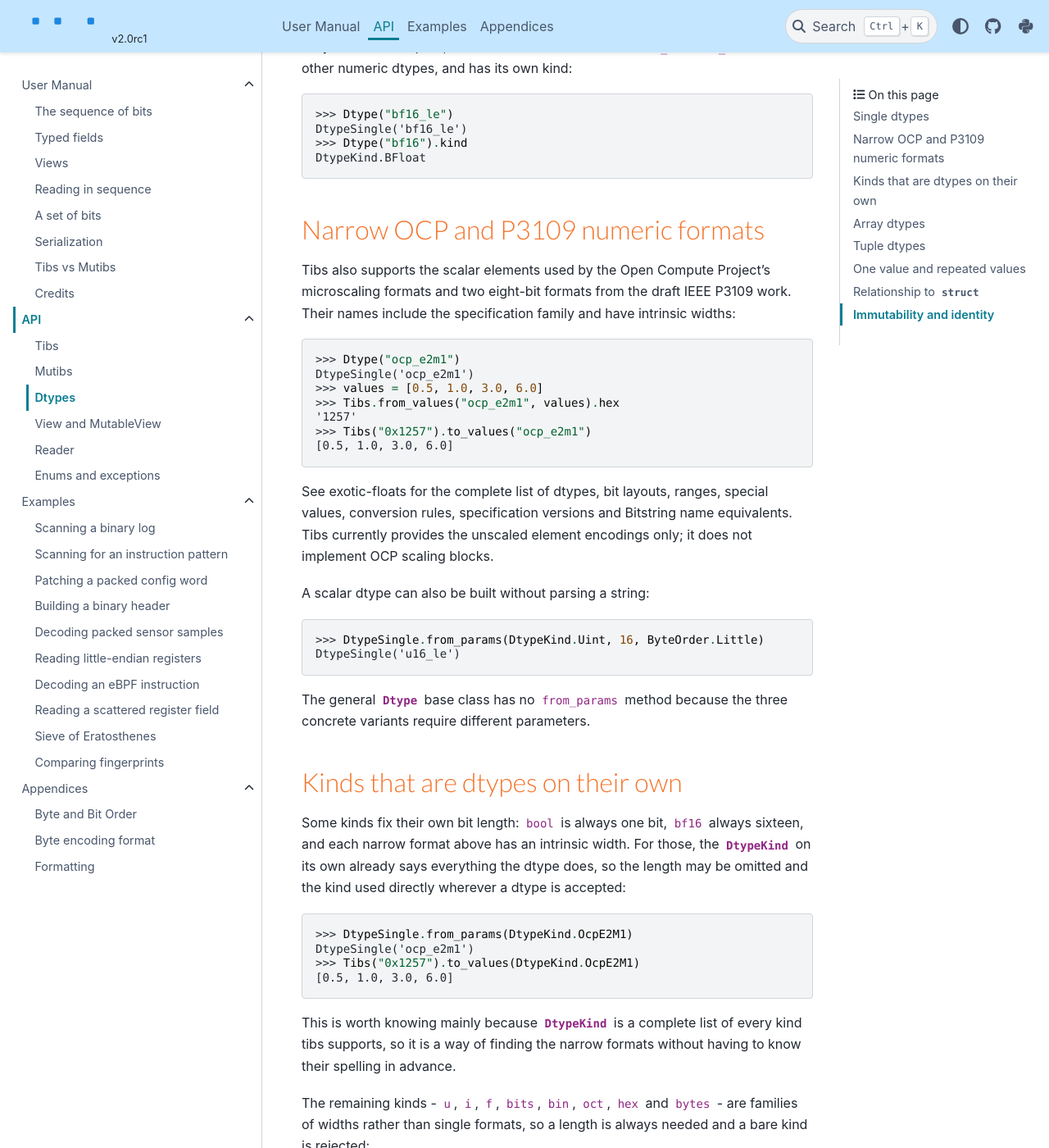
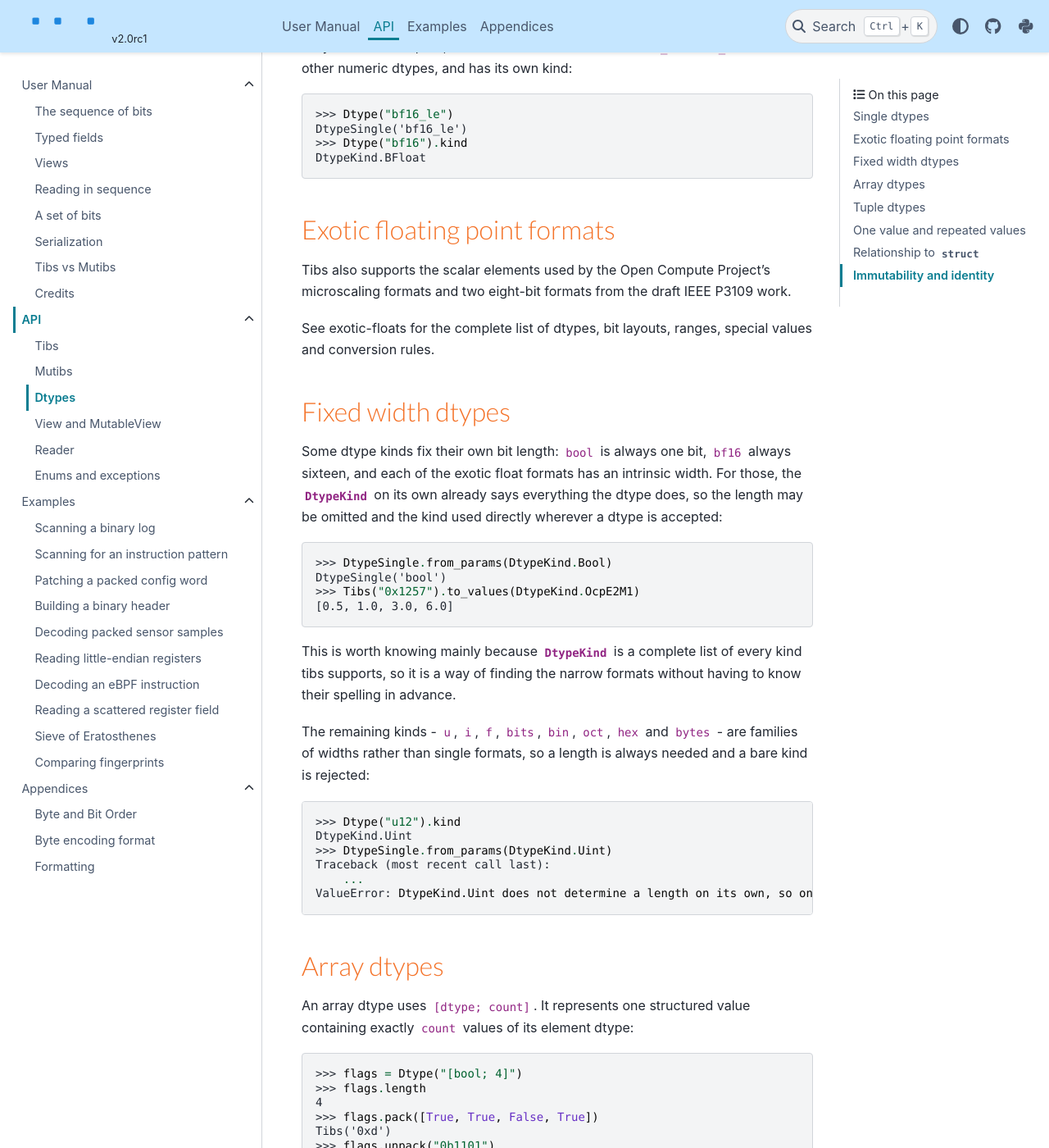
Before and after one commit to scott-griffiths/tibs, a Sphinx documentation site: the page built from doc/dtype.rst, in a window 1280 px wide and 1400 px high, scrolled down 3035 px. Shown: the whole window at 82% size. Built offline with Sphinx 7.4.7 and the PyData theme 0.15.4, drawn with Linux system fonts in a browser that asks for light colours; pages that are not in the unit, such as notebooks, are missing from menus.

Commit message:
Dtype doc tweak

```diff
--- a/doc/dtype.rst
+++ b/doc/dtype.rst
@@ -126,46 +126,27 @@ and ``_be`` like the other numeric dtypes, and has its own kind::
     >>> Dtype("bf16").kind
     DtypeKind.BFloat
 
-Narrow OCP and P3109 numeric formats
-^^^^^^^^^^^^^^^^^^^^^^^^^^^^^^^^^^^^^
+Exotic floating point formats
+^^^^^^^^^^^^^^^^^^^^^^^^^^^^^
 
 Tibs also supports the scalar elements used by the Open Compute Project's
 microscaling formats and two eight-bit formats from the draft IEEE P3109 work.
-Their names include the specification family and have intrinsic widths::
-
-    >>> Dtype("ocp_e2m1")
-    DtypeSingle('ocp_e2m1')
-    >>> values = [0.5, 1.0, 3.0, 6.0]
-    >>> Tibs.from_values("ocp_e2m1", values).hex
-    '1257'
-    >>> Tibs("0x1257").to_values("ocp_e2m1")
-    [0.5, 1.0, 3.0, 6.0]
 
 See :ref:`exotic-floats` for the complete list of dtypes, bit layouts,
-ranges, special values, conversion rules, specification versions and
-Bitstring name equivalents. Tibs currently provides the unscaled element
-encodings only; it does not implement OCP scaling blocks.
-
-A scalar dtype can also be built without parsing a string::
-
-    >>> DtypeSingle.from_params(DtypeKind.Uint, 16, ByteOrder.Little)
-    DtypeSingle('u16_le')
-
-The general :class:`Dtype` base class has no ``from_params`` method because the
-three concrete variants require different parameters.
+ranges, special values and conversion rules.
 
 .. _kinds-as-dtypes:
 
-Kinds that are dtypes on their own
-^^^^^^^^^^^^^^^^^^^^^^^^^^^^^^^^^^
+Fixed width dtypes
+^^^^^^^^^^^^^^^^^^
 
-Some kinds fix their own bit length: ``bool`` is always one bit, ``bf16``
-always sixteen, and each narrow format above has an intrinsic width. For those,
+Some dtype kinds fix their own bit length: ``bool`` is always one bit, ``bf16``
+always sixteen, and each of the exotic float formats has an intrinsic width. For those,
 the :class:`DtypeKind` on its own already says everything the dtype does, so the
 length may be omitted and the kind used directly wherever a dtype is accepted::
 
-    >>> DtypeSingle.from_params(DtypeKind.OcpE2M1)
-    DtypeSingle('ocp_e2m1')
+    >>> DtypeSingle.from_params(DtypeKind.Bool)
+    DtypeSingle('bool')
     >>> Tibs("0x1257").to_values(DtypeKind.OcpE2M1)
     [0.5, 1.0, 3.0, 6.0]
 
```
